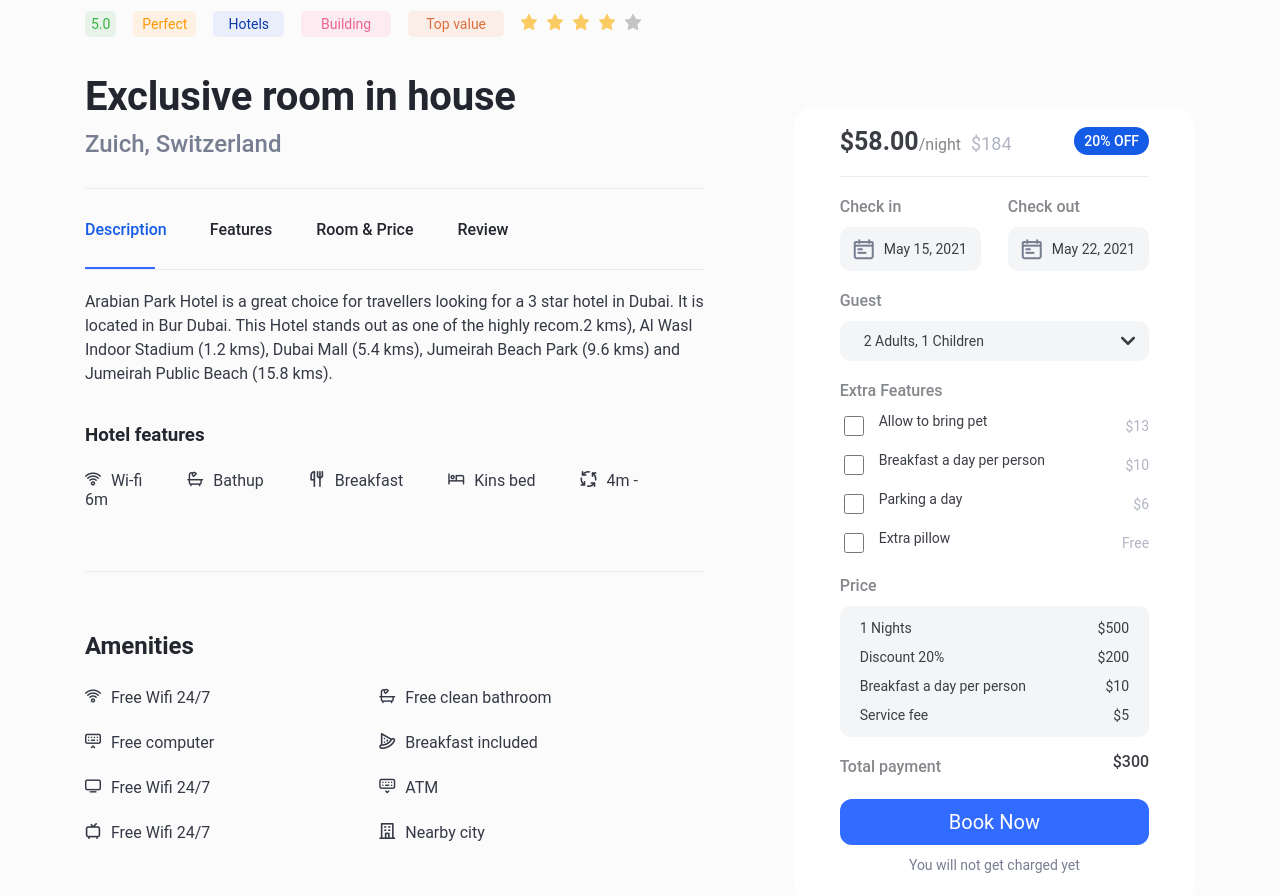
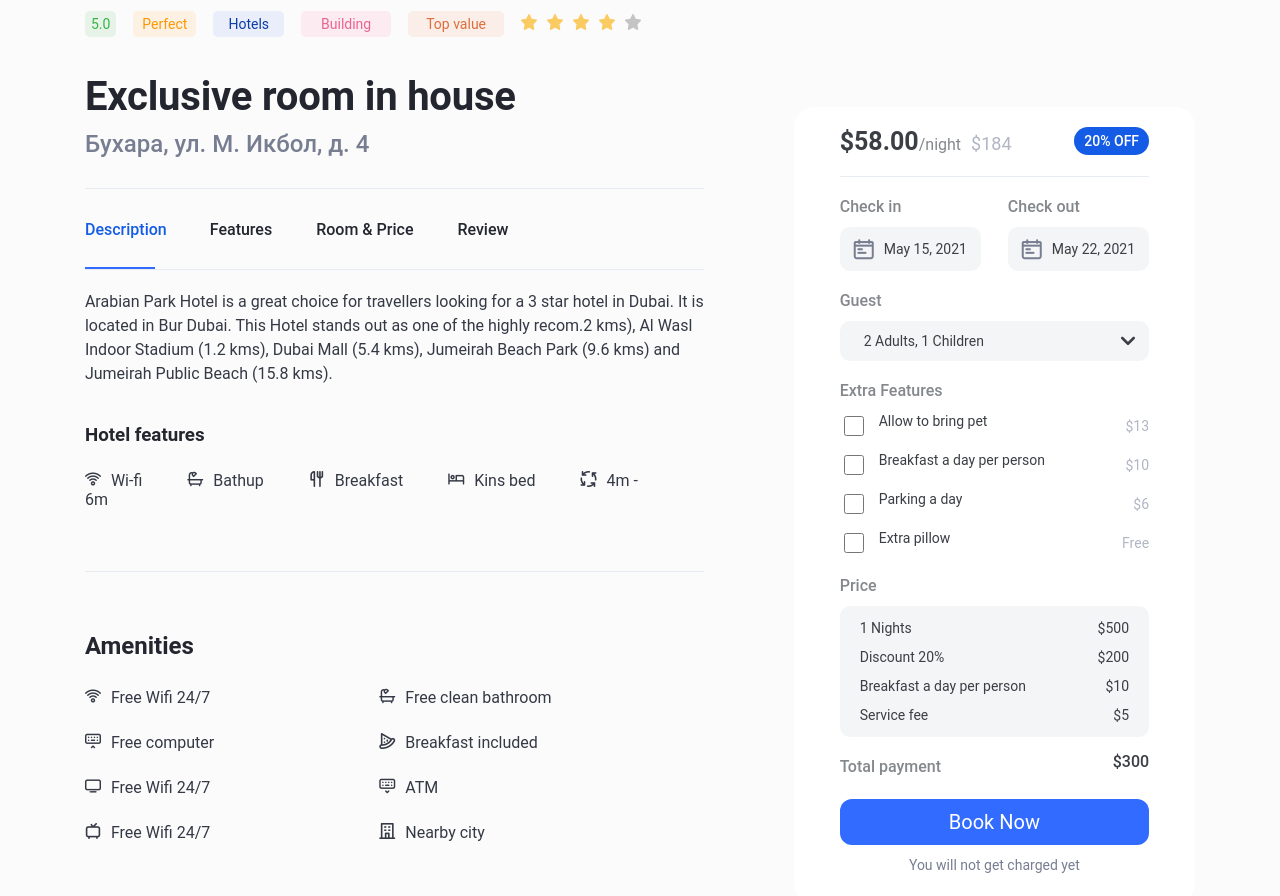
Before and after one commit to rabonas/Trip-guide-main, a React (Create React App) app: page /details/1 in a window 1280 px wide. Shown: the part 1080-1976 px from the top of the page. Built offline with nearby package versions, Linux system fonts and the light colour scheme; data requests are answered from the project's data file.

Commit message:
end exam

```diff
--- a/src/components/AboutList.jsx
+++ b/src/components/AboutList.jsx
@@ -78,12 +78,12 @@ const More = styled.button`
     font-size: 16px;
 `
 
-export const AboutList = () => {
+export const AboutList = ({location}) => {
     const { t } = useTranslation()
     return (
         <About>
             <ListTitle>{t('exclusive')}</ListTitle>
-            <City>{t('switzerland')}</City>
+            <City>{location}</City>
             <TabsDiv>
                 <Tabs>
                     <TabList>
--- a/src/pages/Details.jsx
+++ b/src/pages/Details.jsx
@@ -134,7 +134,7 @@ export const Details = () => {
                     </span>
                 </Infos>
                 <Row>
-                    <AboutList/>
+                    <AboutList location={hotel.location} />
                     <CardPrice price={hotel.price} id={hotel.id}/>
                 </Row>
             </Container>
--- a/src/pages/Hotelist.jsx
+++ b/src/pages/Hotelist.jsx
@@ -39,9 +39,9 @@ const Links = styled.div`
 export const Hotelist = () => {
     const { t } = useTranslation();
     const [list, setList] = useState([]);
-    const [sliceList, setSliceList] = useState([])
+    const [sliceList, setSliceList] = useState([]);
     const [err, setErr] = useState('');
-    const [loader, setLoader] = useState(true)
+    const [loader, setLoader] = useState(true);
 
     useEffect(() => {
         apiCalls.getHotels().then(data => {
```
